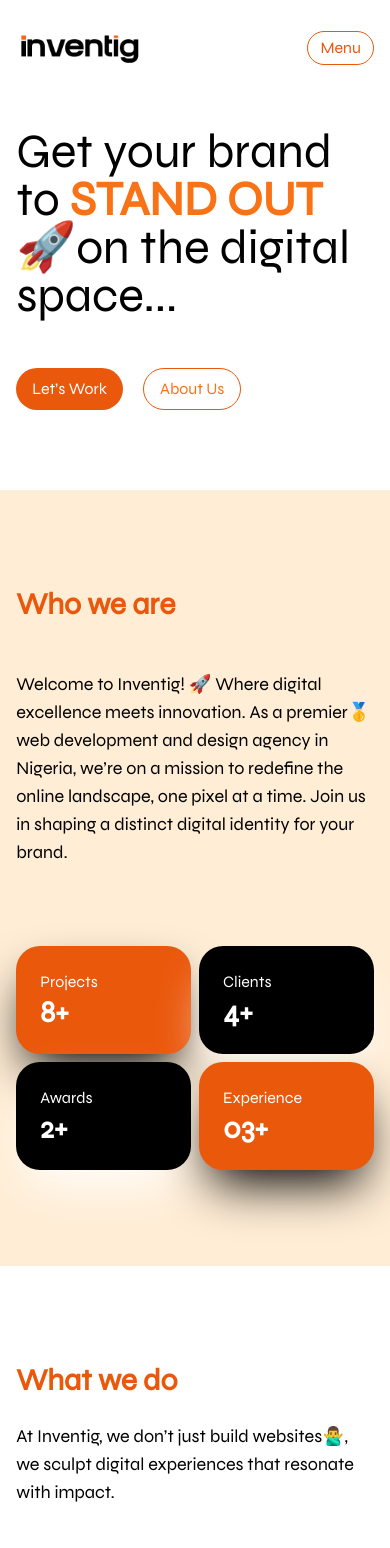
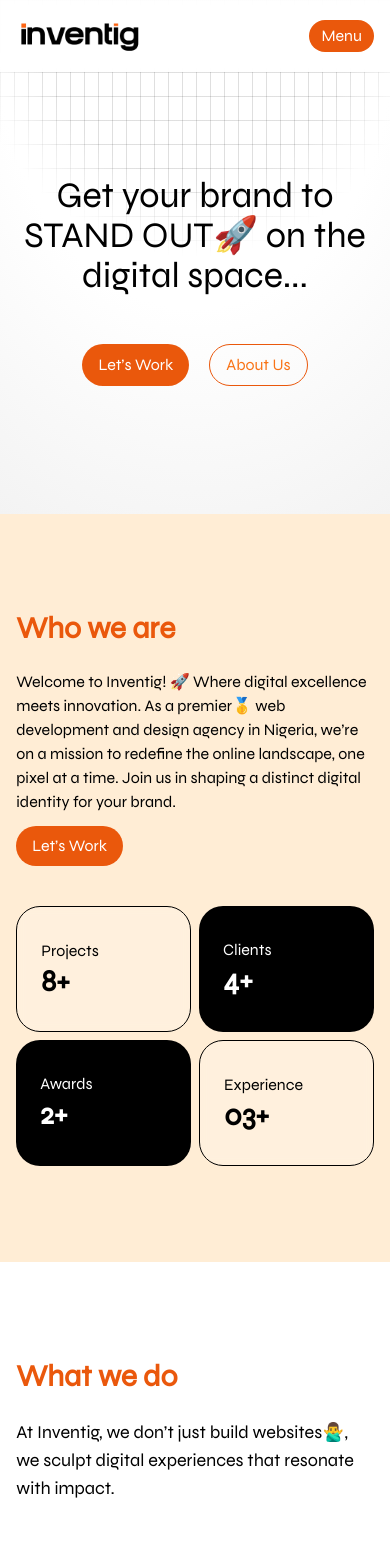
Before and after one commit to devalexdgreat/Inventig, a Next.js app: page / in a window 390 px wide. Shown: the top 1548 px of the page. Built offline with nearby package versions, Linux system fonts and the light colour scheme.

Commit message:
done with few changes

```diff
--- a/app/components/Footer.jsx
+++ b/app/components/Footer.jsx
@@ -10,7 +10,7 @@
                 <div className="w-full md:w-7/12 mb-16">
                     <h1 className="text-3xl md:text-5xl font-bold">
                         Starting a new project or want to collaborate with us?
-                        <Link href={"mailto:alex_dgreat001@protonmail.com"} className="border-2 border-black rounded-full
+                        <Link href={"mailto:inventig1@gmail.com"} className="border-2 border-black rounded-full
                         py-0.5 px-3 text-2xl md:text-4xl text-black hover:bg-black
                         hover:text-white duration-700 ms-1">Let&rsquo;s Talk</Link>
                     </h1>
--- a/app/components/Navbar.jsx
+++ b/app/components/Navbar.jsx
@@ -14,35 +14,35 @@
     };
 
     return (
-        <div className="w-full fixed bg-white z-10">
-            <div className="w-11/12 mx-auto flex justify-between items-center py-6">
+        <div className="w-full fixed bg-white/90 backdrop-blur-sm z-10 py-3">
+            <div className="w-11/12 mx-auto flex justify-between items-center">
                 <Link href={'/'} className="font-bold"><Image src={Logo} className="h-12 w-32" alt=""/></Link>
                 <div className="md:flex gap-12 items-center hidden">
-                    <Link href={'#about-us'} className="hover:text-orange-600">About Us</Link>
-                    <Link href={'#services'} className="hover:text-orange-600">Services</Link>
+                    <Link href={'#about-us'} className="hover:text-orange-600 duration-500">About Us</Link>
+                    <Link href={'#services'} className="hover:text-orange-600 duration-500">Services</Link>
                     <Link href={'#contact'} className="bg-orange-600 hover:bg-orange-500
                     text-white rounded-full py-1 px-3 duration-700">
                         Contact Us
                     </Link>
                 </div>
-                <button onClick={toggleMenu} className="border border-orange-600 text-orange-600 rounded-full
-                px-3 py-1 hover:bg-orange-600 hover:text-white md:hidden">Menu</button>
+                <button onClick={toggleMenu} className="bg-orange-600 text-white rounded-full
+                px-3 py-1 md:hidden hover:bg-transparent hover:border-[0.5px] hover:border-orange-600 hover:text-orange-600 duration-500">Menu</button>
             </div>
 
             {open && (
-                <div className="block md:hidden bg-white h-screen fixed top-0 z-40 w-full">
-                    <div className="w-11/12 mx-auto flex justify-between items-center py-6 border-b">
+                <div className="block md:hidden bg-white/95 h-screen fixed top-0 z-40 w-full">
+                    <div className="w-11/12 mx-auto flex justify-between items-center py-3 border-b">
                         <Link href={'/'} className="font-bold"><Image src={Logo} className="h-12 w-32" alt=""/></Link>
 
                         <button onClick={toggleMenu} className="border border-orange-600 text-orange-600 rounded-full
-                        px-4 py-1 hover:bg-orange-600 hover:text-white md:hidden">Close</button>
+                        px-4 py-1 hover:bg-orange-600 hover:text-white duration-500 md:hidden">Close</button>
                     </div>
 
                     <div className="flex flex-col md:hidden w-11/12 mx-auto">
-                        <Link href={'#about-us'} onClick={toggleMenu} className="hover:text-orange-600 py-6 border-b">About Us</Link>
-                        <Link href={'#services'} onClick={toggleMenu} className="hover:text-orange-600 py-6 border-b">Services</Link>
+                        <Link href={'#about-us'} onClick={toggleMenu} className="hover:text-orange-600 py-3 border-b">About Us</Link>
+                        <Link href={'#services'} onClick={toggleMenu} className="hover:text-orange-600 py-3 border-b">Services</Link>
                         <Link href={'#contact'} onClick={toggleMenu} className="bg-orange-600 hover:bg-orange-500
-                        text-white rounded-full mt-6 py-2 w-[110px] flex items-center text-center justify-center duration-700">
+                        text-white rounded-full mt-3 py-2 w-[110px] flex items-center text-center justify-center duration-700">
                             Contact Us
                         </Link>
                     </div>
--- a/app/page.js
+++ b/app/page.js
@@ -16,18 +16,20 @@
 
 export default function Home() {
   return (
-    <main className="w-full bg-white">
+    <main className="w-full">
+      <Navbar />
+      <div className='w-full pt-12 relative'>
 
-      <Navbar />
+      <div className="-z-10 absolute bottom-0 left-0 right-0 top-0 bg-[linear-gradient(to_right,#4f4f4f2e_1px,transparent_1px),linear-gradient(to_bottom,#4f4f4f2e_1px,transparent_1px)] bg-[size:14px_24px] [mask-image:radial-gradient(ellipse_60%_50%_at_50%_0%,#000_70%,transparent_100%)]"></div>
 
-      <div className='w-full bg-white pt-12'>
-        <div className='w-11/12 mx-auto py-20'>
-          <div className='w-full md:w-9/12'>
-            <h1 className='text-5xl md:text-8xl mb-12'>
-              Get your brand to <span className='text-orange-500 font-bold'>
-                STAND OUT🚀</span>on the digital space...
+      <div className="absolute inset-0 -z-20 h-full w-full items-center px-5 py-24 [background:radial-gradient(125%_125%_at_50%_10%,#fff_40%,#eee_100%)]"></div>
+
+        <div className='w-11/12 mx-auto py-32'>
+          <div className='w-full md:w-9/12 mx-auto flex flex-col justify-center'>
+            <h1 className='text-4xl md:text-7xl mb-12 text-center font-medium'>
+              Get your brand to STAND OUT🚀 on the digital space...
             </h1>
-            <div className='flex gap-5'>
+            <div className='w-full flex justify-center gap-5'>
               <Link href={'#contact'} className='flex items-center px-4 py-2 md:py-3 md:px-6
               bg-orange-600 hover:bg-orange-500 text-white rounded-full duration-500'>
                 Let&rsquo;s Work
@@ -44,32 +46,38 @@
       </div>
 
       <div className='w-full py-24 bg-orange-100' id="about-us">
-        <div className='w-11/12 mx-auto flex flex-col md:flex-row gap-20 md:gap-0'>
+        <div className='w-11/12 mx-auto flex flex-col md:flex-row gap-10 md:gap-0'>
           <div className='w-full md:w-6/12'>
-            <div className='mb-12'>
+            <div className='mb-6'>
               <h1 className='text-3xl md:text-5xl text-orange-600 font-bold'>Who we are</h1>
             </div>
             <div className='w-full'>
-              <div className='w-full text-lg md:text-2xl'>
+              <div className='w-full text-base md:text-xl'>
                 Welcome to Inventig! 🚀 Where digital excellence meets innovation. As a premier🥇 web development and design agency in Nigeria, we&rsquo;re on a mission to redefine the online landscape, one pixel at a time. Join us in shaping a distinct digital identity for your brand.
+              </div>
+              <div className='w-full flex mt-3'>
+                <Link href={'#contact'} className='flex items-center px-4 py-2 md:py-3 md:px-6
+                bg-orange-600 hover:bg-orange-500 text-white rounded-full duration-500'>
+                  Let&rsquo;s Work
+                </Link>
               </div>
             </div>
           </div>
           <div className='w-full md:w-6/12 flex items-center md:justify-center'>
             <div className='grid grid-cols-2 gap-2 w-full md:w-auto'>
-              <div className='bg-orange-600 text-white p-6 rounded-3xl flex flex-col shadow-2xl shadow-black'>
+              <div className='bg-white/20 backdrop-blur-sm text-black px-6 py-8 rounded-3xl flex flex-col border border-black'>
                 <span>Projects</span>
                 <span className='text-3xl font-bold'>8+</span>
               </div>
-              <div className='bg-black text-white p-6 rounded-3xl flex flex-col shadow-2xl shadow-white'>
+              <div className='bg-black text-white px-6 py-8 rounded-3xl flex flex-col'>
                 <span>Clients</span>
                 <span className='text-3xl font-bold'>4+</span>
               </div>
-              <div className='bg-black text-white p-6 rounded-3xl flex flex-col shadow-2xl shadow-white'>
+              <div className='bg-black text-white px-6 py-8 rounded-3xl flex flex-col'>
                 <span>Awards</span>
                 <span className='text-3xl font-bold'>2+</span>
               </div>
-              <div className='bg-orange-600 text-white p-6 rounded-3xl flex flex-col shadow-2xl shadow-black'>
+              <div className='bg-white/20 backdrop-blur-sm text-black px-6 py-8 rounded-3xl flex flex-col border border-black'>
                 <span>Experience</span>
                 <span className='text-3xl font-bold'>03+</span>
               </div>
```
